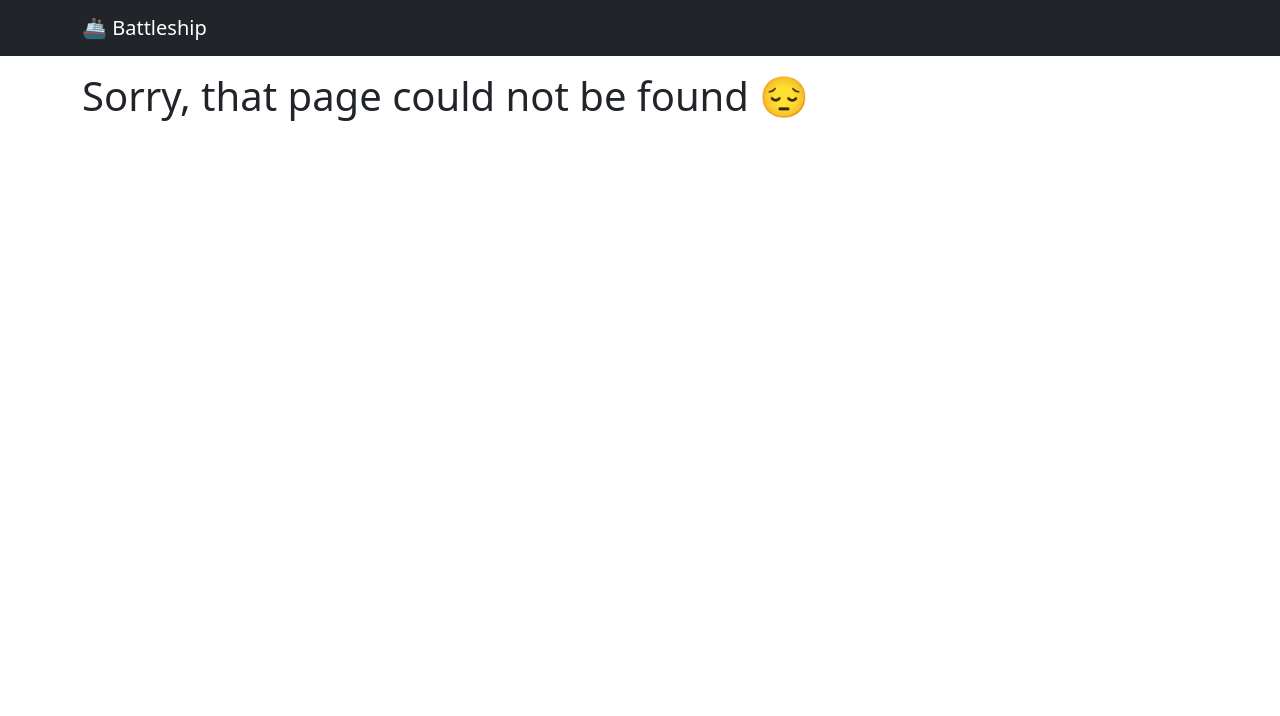
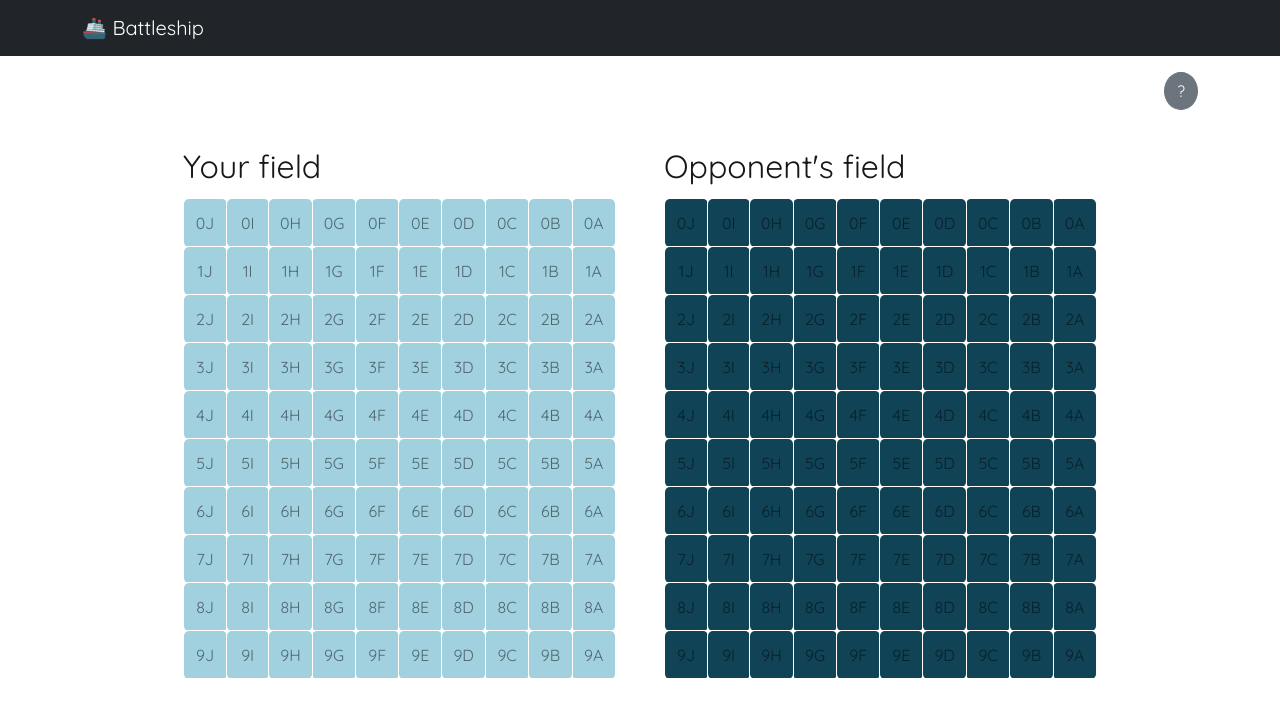
Before and after one commit to paulinakiendys/battleship-client, a React (Create React App) app: page /game in a window 1280 px wide. Shown: the top 716 px of the page. Built offline with nearby package versions, Linux system fonts and the light colour scheme; no server answers.

Commit message:
Basic grid and game view

```diff
--- a/src/App.jsx
+++ b/src/App.jsx
@@ -1,6 +1,7 @@
 import { Routes, Route } from 'react-router-dom'
 import Navigation from './components/Navigation'
 import NotFound from './pages/NotFound'
+import GameView from './pages/GameView'
 import './assets/scss/App.scss'
 import Login from './pages/Login'
 import Container from 'react-bootstrap/Container'
@@ -13,6 +14,7 @@ const App = () => {
 			<Container className="py-3">
 				<Routes>
 					<Route path="/" element={<Login />} />
+					<Route path="/game" element={<GameView />} />
 					<Route path="*" element={<NotFound />} />
 				</Routes>
 			</Container>
--- a/src/assets/scss/App.scss
+++ b/src/assets/scss/App.scss
@@ -1 +1,8 @@
+@import url('https://fonts.googleapis.com/css2?family=Bungee&family=Quicksand:wght@400;600&display=swap');
+
 @import '~bootstrap/scss/bootstrap';
+@import './Table.scss';
+
+* {
+    font-family: 'Quicksand';
+}
--- /dev/null
+++ b/src/assets/scss/Table.scss
@@ -0,0 +1,41 @@
+table {
+    border-spacing: 2;
+    padding: 20px;
+    text-align: center;
+    margin: 5%;
+  }
+
+  table caption {
+    font-size: 2em;
+    color: #171717;
+    caption-side: top;
+  }
+
+  td {
+    width: 3rem;
+    height: 3rem;
+    color: rgba(0,0,0,0.5);
+    margin: 5px;
+    border: 0.5px solid white;
+    border-radius: 5px;
+  }
+
+  td.user {
+    background-color: #a1d0df;
+    &:hover{
+      background-color: #032530;
+      color: white;
+    }
+  }
+
+  td.opponent {
+    background-color: #0f4355;
+    &:hover{
+      background-color: #032530;
+      color: white;
+    }
+  }
+
+  .strike {
+    background-color: #550f0f !important;
+  }
--- /dev/null
+++ b/src/components/GameBoard.jsx
@@ -0,0 +1,28 @@
+export default function GameBoard(props) {
+    const board = {
+        "rows": [9, 8, 7, 6, 5, 4, 3, 2, 1, 0],
+        "cols": ["A", "B", "C", "D", "E", "F", "G", "H", "I", "J"]
+    }
+
+    const testCode = (e) => {
+        console.log("Testing: ", e.target.id)
+        console.log(e.target)
+        e.target.innerHTML = ""
+        e.target.classList.add("strike");
+      }
+
+    return (
+      <table>
+        <caption className="table-title">{props.title}</caption>
+            <tbody>
+            {board.rows.map(row => (
+              <tr key={row}>
+                {board.rows.map(col => (
+                  <td className={props.owner} onClick={testCode} id={board.rows[row] + board.cols[col]} key={board.rows[row] + board.cols[col]}>{board.rows[row] + board.cols[col]}</td>
+                ))}
+              </tr>
+            ))}
+          </tbody>
+      </table>
+    )
+}
--- /dev/null
+++ b/src/pages/GameView.jsx
@@ -0,0 +1,52 @@
+import GameBoard from '../components/GameBoard'
+import { useState } from 'react'
+import { Button, Modal } from 'react-bootstrap'
+
+
+export default function GameView() {
+
+    //variables for modal
+    const [show, setShow] = useState(false);
+    const handleClose = () => setShow(false);
+    const handleShow = () => setShow(true);
+
+    return (
+        <>
+        <div className="d-flex justify-content-end">
+        <Button className="rounded-circle" variant="secondary" onClick={handleShow}>
+            ?
+        </Button>
+
+        <Modal show={show} onHide={handleClose}>
+            <Modal.Header closeButton>
+            <Modal.Title>Battleship 🛳 </Modal.Title>
+            </Modal.Header>
+            <Modal.Body>The rules are simple. Guess where your opponents have their boats, click on a square to fire. Sink all your opponent's ships to win!</Modal.Body>
+            <Modal.Footer>
+            <Button variant="secondary" onClick={handleClose}>
+                Close
+            </Button>
+            </Modal.Footer>
+        </Modal>
+        </div>
+
+
+        <div className="d-flex align-items-center justify-content-center">
+            <div id="user-gameboard">
+                <GameBoard
+                    owner="user"
+                    title="Your field"
+                />
+            </div>
+
+            <div id="opponent-gameboard">
+                <GameBoard
+                    owner="opponent"
+                    title="Opponent's field"
+                />
+            </div>
+        </div>
+        </>
+
+    )
+}
```
Also changed, not shown: src/pages/Login.jsx (+6 -1 lines).
